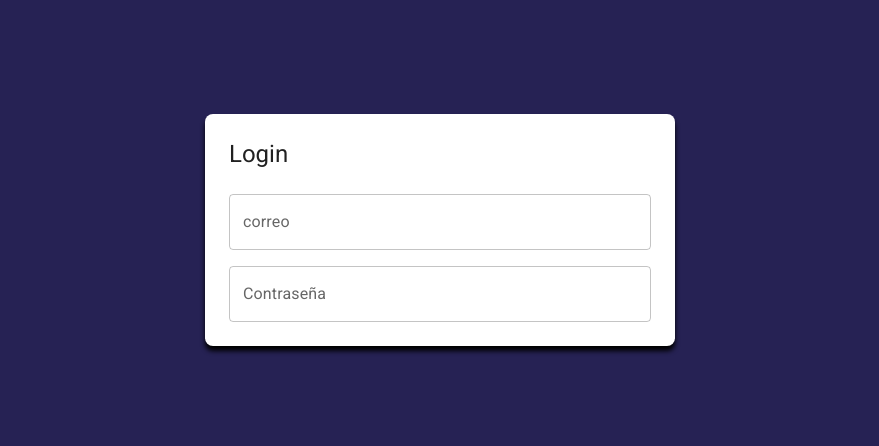
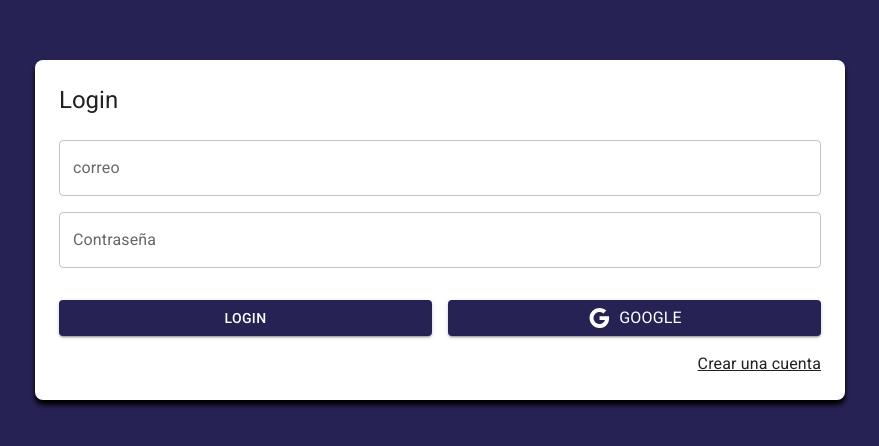
Before and after one commit to Mariacabriles29/Journal-App, a React (Vite) app: page /auth/login in a window 1280 px wide. Shown: the part 170-616 px from the top of the page, without its empty margins (200-1079 px from the left). Built offline with nearby package versions, Linux system fonts and the light colour scheme.

Commit message:
feat: finishing login without layout

```diff
--- a/src/auth/pages/LoginPage.jsx
+++ b/src/auth/pages/LoginPage.jsx
@@ -1,50 +1,64 @@
-import { Grid, TextField, Typography } from "@mui/material"
+import { Google } from "@mui/icons-material";
+import { Button, Grid, TextField, Typography,Link } from "@mui/material";
+import { Link as RouterLink } from "react-router-dom";
 export const LoginPage = () => {
   return (
     <Grid
       container
-  spacing={ 0 }
+      spacing={0}
       direction="column"
       alignItems="center"
       justifyContent="center"
       /* Para establecer tama#o y color  es moado porque en el archivo themePurple lo defini asi */
-  sx={{minHeight:'100vh', backgroundColor:'primary.main', padding:4}}
-
-
+      sx={{ minHeight: "100vh", backgroundColor: "primary.main", padding: 4 }}
     >
-    <Grid item
-    className='box-shadow'
+      <Grid
+        item
+        className="box-shadow"
         /*xs par el tama#p de las pantalla  */
-    xs={ 3 }
-    sx={{ backgroundColor:'white', padding:3,borderRadius:2}}>
-      <Typography variant="h5" sx={{mb:1}}>Login</Typography>
+        xs={3}
+        sx={{ backgroundColor: "white", padding: 3, borderRadius: 2 }}
+      >
+        <Typography variant="h5" sx={{ mb: 1 }}>
+          Login
+        </Typography>
         <form>
           <Grid container>
-          <Grid item xs={12} sx={{mt:2}}>
+            <Grid item xs={12} sx={{ mt: 2 }}>
               <TextField
                 label="correo"
                 type="email"
                 placeholder="correo@google.com"
                 fullWidth
-
               />
             </Grid>
-           <Grid item xs={12} sx={{mt:2}}>
+            <Grid item xs={12} sx={{ mt: 2 }}>
               <TextField
                 label="Contraseña"
                 type="password"
                 placeholder="Contraseña"
                 fullWidth
+              />
+            </Grid>
+            <Grid container spacing={2} sx={{ mb: 2, mt: 2 }}>
+              <Grid item xs={12} sm ={6}>
+                <Button variant="contained" fullWidth >Login</Button>
+              </Grid>
+              <Grid item xs={12} sm ={6}>
+                <Button variant="contained" fullWidth >
+                  <Google/>
+                  <Typography sx={{ml:1}}>Google</Typography>
+                </Button>
+              </Grid>
+            </Grid>
+            <Grid container direction='row' justifyContent='end'>
+              <Link component={RouterLink} color='inherit' to="/auth/register">Crear una cuenta</Link>
 
-            />
+
             </Grid>
           </Grid>
         </form>
-
-
       </Grid>
-
     </Grid>
-
-  )
-}
+  );
+};
```
Lines whose indentation alone changed are shown as unchanged.
